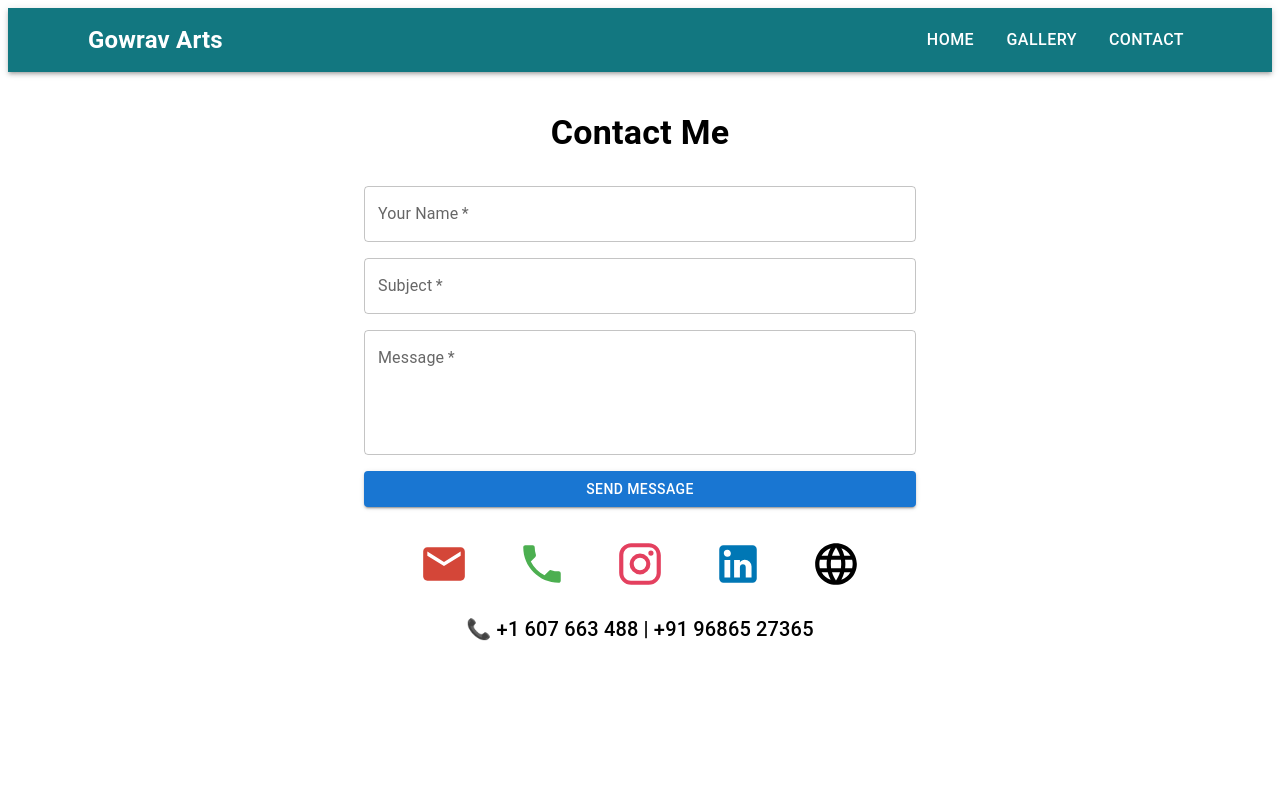
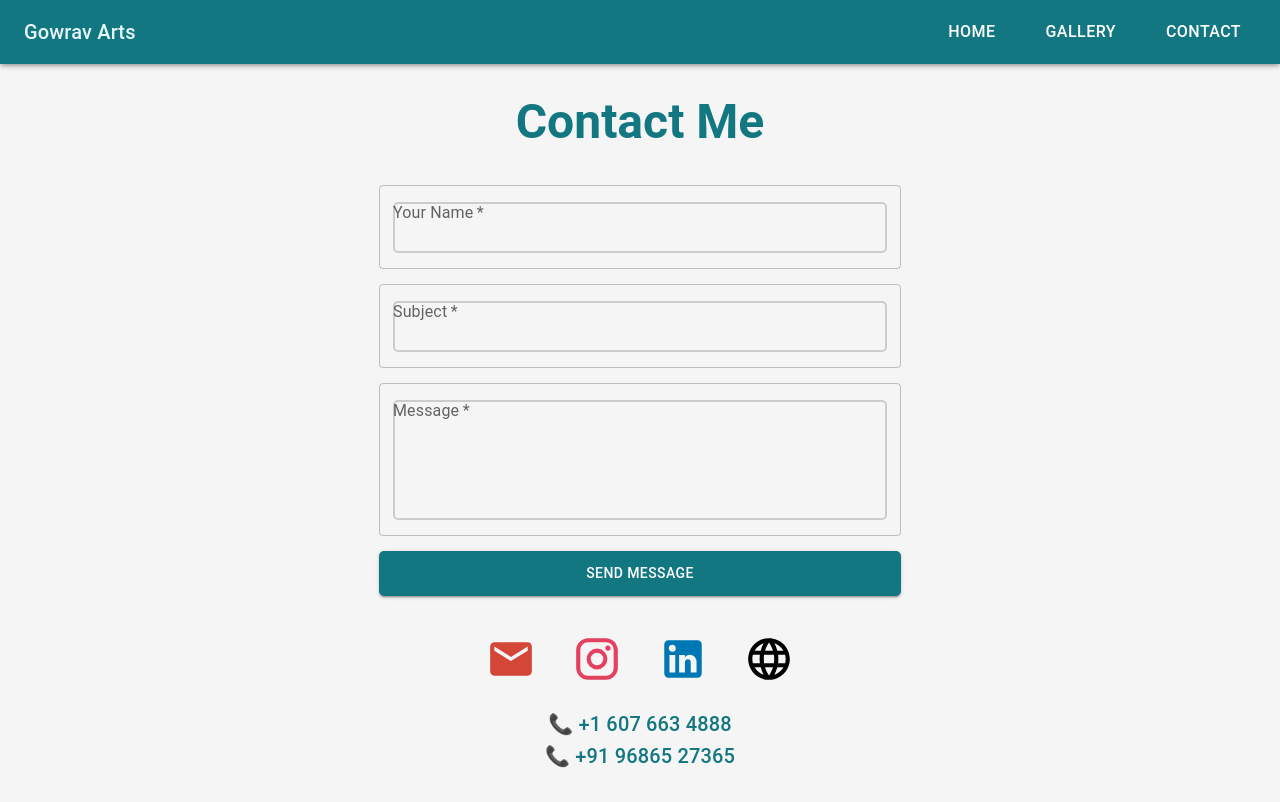
Before and after one commit to hanushgowrav66/art-portfolio, a React (Vite) app: page /contact in a window 1280 px wide. Built offline with nearby package versions, Linux system fonts and the light colour scheme.

Commit message:
Contact Added  version

```diff
--- a/src/components/Contact.jsx
+++ b/src/components/Contact.jsx
@@ -1,3 +1,106 @@
+//   return (
+//     <Container maxWidth="sm" sx={{ textAlign: "center", mt: 5 }}>
+//       <Typography variant="h4" fontWeight="bold" gutterBottom>
+//         Contact Me
+//       </Typography>
+
+//       {/* Contact Form */}
+//       <Box
+//         component="form"
+//         onSubmit={handleSubmit}
+//         sx={{ mt: 4, textAlign: "left" }}
+//       >
+//         <TextField
+//           label="Your Name"
+//           name="name"
+//           variant="outlined"
+//           fullWidth
+//           required
+//           value={formData.name}
+//           onChange={handleChange}
+//           sx={{ mb: 2 }}
+//         />
+//         <TextField
+//           label="Subject"
+//           name="subject"
+//           variant="outlined"
+//           fullWidth
+//           required
+//           value={formData.subject}
+//           onChange={handleChange}
+//           sx={{ mb: 2 }}
+//         />
+//         <TextField
+//           label="Message"
+//           name="message"
+//           variant="outlined"
+//           fullWidth
+//           required
+//           multiline
+//           rows={4}
+//           value={formData.message}
+//           onChange={handleChange}
+//           sx={{ mb: 2 }}
+//         />
+//         <Button type="submit" variant="contained" color="primary" fullWidth>
+//           Send Message
+//         </Button>
+//       </Box>
+
+//       {/* Social Icons */}
+//       <Box sx={{ display: "flex", justifyContent: "center", gap: 4, mt: 3 }}>
+//         <IconButton
+//           component="a"
+//           href="mailto:hanushgowrav66@gmail.com"
+//           target="_blank"
+//           rel="noopener noreferrer"
+//           sx={{ color: "#D44638" }}
+//         >
+//           <EmailIcon sx={{ fontSize: 50 }} />
+//         </IconButton>
+//         <IconButton
+//           component="a"
+//           href="tel:+1607663488"
+//           sx={{ color: "#4CAF50" }}
+//         >
+//           <PhoneIcon sx={{ fontSize: 50 }} />
+//         </IconButton>
+//         <IconButton
+//           component="a"
+//           href="https://www.instagram.com/hanush_gowrav"
+//           target="_blank"
+//           rel="noopener noreferrer"
+//           sx={{ color: "#E4405F" }}
+//         >
+//           <InstagramIcon sx={{ fontSize: 50 }} />
+//         </IconButton>
+//         <IconButton
+//           component="a"
+//           href="https://www.linkedin.com/in/hanushgowrav66"
+//           target="_blank"
+//           rel="noopener noreferrer"
+//           sx={{ color: "#0077B5" }}
+//         >
+//           <LinkedInIcon sx={{ fontSize: 50 }} />
+//         </IconButton>
+//         <IconButton
+//           component="a"
+//           href="https://hanushgowrav66.github.io/"
+//           target="_blank"
+//           rel="noopener noreferrer"
+//           sx={{ color: "#000" }}
+//         >
+//           <LanguageIcon sx={{ fontSize: 50 }} />
+//         </IconButton>
+//       </Box>
+
+//       {/* Phone Numbers */}
+//       <Typography variant="h6" sx={{ mt: 2 }}>
+//         📞 +1 607 663 488 | +91 96865 27365
+//       </Typography>
+//     </Container>
+//   );
+// }
 import { useState } from "react";
 import {
   Container,
@@ -13,9 +116,11 @@ import InstagramIcon from "@mui/icons-material/Instagram";
 import LinkedInIcon from "@mui/icons-material/LinkedIn";
 import LanguageIcon from "@mui/icons-material/Language";
 import emailjs from "emailjs-com";
+import "../styles.css";
 
 export default function Contact() {
   const [formData, setFormData] = useState({
+    name: "",
     subject: "",
     message: "",
   });
@@ -47,77 +152,56 @@ export default function Contact() {
   };
 
   return (
-    <Container maxWidth="sm" sx={{ textAlign: "center", mt: 5 }}>
-      <Typography variant="h4" fontWeight="bold" gutterBottom>
+    <Container maxWidth="sm" className="contact-container">
+      <Typography variant="h3" fontWeight="bold">
         Contact Me
       </Typography>
-
       {/* Contact Form */}
-      <Box
-        component="form"
-        onSubmit={handleSubmit}
-        sx={{ mt: 4, textAlign: "left" }}
-      >
+      <Box component="form" onSubmit={handleSubmit} className="contact-form">
         <TextField
           label="Your Name"
           name="name"
-          variant="outlined"
           fullWidth
           required
-          value={formData.name}
+          multiline
           onChange={handleChange}
-          sx={{ mb: 2 }}
         />
         <TextField
           label="Subject"
           name="subject"
-          variant="outlined"
           fullWidth
           required
-          value={formData.subject}
+          multiline
           onChange={handleChange}
-          sx={{ mb: 2 }}
         />
         <TextField
           label="Message"
           name="message"
-          variant="outlined"
           fullWidth
           required
           multiline
           rows={4}
-          value={formData.message}
           onChange={handleChange}
-          sx={{ mb: 2 }}
         />
-        <Button type="submit" variant="contained" color="primary" fullWidth>
+        <Button type="submit" variant="contained" fullWidth>
           Send Message
         </Button>
       </Box>
-
       {/* Social Icons */}
-      <Box sx={{ display: "flex", justifyContent: "center", gap: 4, mt: 3 }}>
+      <Box className="contact-icons">
         <IconButton
           component="a"
           href="mailto:hanushgowrav66@gmail.com"
           target="_blank"
-          rel="noopener noreferrer"
           sx={{ color: "#D44638" }}
         >
           <EmailIcon sx={{ fontSize: 50 }} />
         </IconButton>
-        <IconButton
-          component="a"
-          href="tel:+1607663488"
-          sx={{ color: "#4CAF50" }}
-        >
-          <PhoneIcon sx={{ fontSize: 50 }} />
-        </IconButton>
+
         <IconButton
           component="a"
           href="https://www.instagram.com/hanush_gowrav"
           target="_blank"
-          rel="noopener noreferrer"
           sx={{ color: "#E4405F" }}
         >
           <InstagramIcon sx={{ fontSize: 50 }} />
@@ -126,7 +210,6 @@ export default function Contact() {
           component="a"
           href="https://www.linkedin.com/in/hanushgowrav66"
           target="_blank"
-          rel="noopener noreferrer"
           sx={{ color: "#0077B5" }}
         >
           <LinkedInIcon sx={{ fontSize: 50 }} />
@@ -135,16 +218,28 @@ export default function Contact() {
           component="a"
           href="https://hanushgowrav66.github.io/"
           target="_blank"
-          rel="noopener noreferrer"
-          sx={{ color: "#000" }}
+          sx={{ color: "black" }}
         >
           <LanguageIcon sx={{ fontSize: 50 }} />
         </IconButton>
-      </Box>
-
-      {/* Phone Numbers */}
+      </Box>{" "}
       <Typography variant="h6" sx={{ mt: 2 }}>
-        📞 +1 607 663 488 | +91 96865 27365
+        📞{" "}
+        <a
+          href="tel:+16076634888"
+          style={{ textDecoration: "none", color: "inherit" }}
+        >
+          +1 607 663 4888
+        </a>
+      </Typography>
+      <Typography variant="h6">
+        📞{" "}
+        <a
+          href="tel:+919686527365"
+          style={{ textDecoration: "none", color: "inherit" }}
+        >
+          +91 96865 27365
+        </a>
       </Typography>
     </Container>
   );
--- a/src/components/Navbar.jsx
+++ b/src/components/Navbar.jsx
@@ -1,71 +1,90 @@
+import { useState } from "react";
 import { Link } from "react-router-dom";
-import AppBar from "@mui/material/AppBar";
-import Toolbar from "@mui/material/Toolbar";
-import Typography from "@mui/material/Typography";
-import Button from "@mui/material/Button";
-import Container from "@mui/material/Container";
-import Box from "@mui/material/Box";
+import {
+  AppBar,
+  Toolbar,
+  Typography,
+  Button,
+  IconButton,
+  Drawer,
+  List,
+  ListItem,
+  ListItemText,
+  Box,
+} from "@mui/material";
+import MenuIcon from "@mui/icons-material/Menu";
 
 export default function Navbar() {
+  const [mobileOpen, setMobileOpen] = useState(false);
+
+  const handleDrawerToggle = () => {
+    setMobileOpen(!mobileOpen);
+  };
+
   return (
     <AppBar position="sticky" sx={{ bgcolor: "#127780", boxShadow: 3 }}>
-      <Container maxWidth="lg">
       <Toolbar sx={{ display: "flex", justifyContent: "space-between" }}>
-          {/* Logo / Brand Name */}
         <Typography
           variant="h6"
           component={Link}
           to="/"
-            sx={{
-              textDecoration: "none",
-              color: "white",
-              fontWeight: "bold",
-              fontSize: "1.5rem",
-              "&:hover": { color: "#65b8c0" }, // Cool hover effect
-            }}
+          className="navbar-logo"
         >
           Gowrav Arts
         </Typography>
 
-          {/* Navigation Links */}
-          <Box sx={{ display: "flex", gap: 2 }}>
-            <Button
-              component={Link}
-              to="/"
-              sx={{
-                color: "white",
-                fontSize: "1rem",
-                "&:hover": { bgcolor: "#cfdede", color: "#127780" },
-              }}
-            >
+        <Box className="navbar-links">
+          <Button component={Link} to="/" color="inherit">
             Home
           </Button>
-            <Button
-              component={Link}
-              to="/gallery/all"
-              sx={{
-                color: "white",
-                fontSize: "1rem",
-                "&:hover": { bgcolor: "#cfdede", color: "#127780" },
-              }}
-            >
+          <Button component={Link} to="/gallery/all" color="inherit">
             Gallery
           </Button>
-
-            <Button
-              component={Link}
-              to="/contact"
-              sx={{
-                color: "white",
-                fontSize: "1rem",
-                "&:hover": { bgcolor: "#cfdede", color: "#127780" },
-              }}
-            >
+          <Button component={Link} to="/contact" color="inherit">
             Contact
           </Button>
         </Box>
+
+        <IconButton
+          edge="end"
+          color="inherit"
+          aria-label="menu"
+          onClick={handleDrawerToggle}
+          className="menu-icon"
+          sx={{ display: { xs: "block", md: "none" } }}
+        >
+          <MenuIcon />
+        </IconButton>
       </Toolbar>
-      </Container>
+
+      <Drawer
+        anchor="right"
+        open={mobileOpen}
+        onClose={handleDrawerToggle}
+        sx={{ display: { xs: "block", md: "none" } }}
+      >
+        <List sx={{ width: 250 }}>
+          <ListItem button component={Link} to="/" onClick={handleDrawerToggle}>
+            <ListItemText primary="Home" />
+          </ListItem>
+          <ListItem
+            button
+            component={Link}
+            to="/gallery/all"
+            onClick={handleDrawerToggle}
+          >
+            <ListItemText primary="Gallery" />
+          </ListItem>
+          <ListItem
+            button
+            component={Link}
+            to="/contact"
+            onClick={handleDrawerToggle}
+          >
+            <ListItemText primary="Contact" />
+          </ListItem>
+        </List>
+      </Drawer>
     </AppBar>
   );
 }
--- /dev/null
+++ b/src/styles.css
@@ -0,0 +1,108 @@
+/* Global Styles */
+body {
+  font-family: "Arial", sans-serif;
+  margin: 0;
+  padding: 0;
+  background-color: #f5f5f5;
+}
+
+/* Navbar */
+.navbar-logo {
+  font-size: 1.5rem;
+  font-weight: bold;
+  text-decoration: none;
+  color: #e5f7f8;
+}
+.navbar-logo:hover {
+  background-color: rgba(255, 255, 255, 0.2);
+  color: white;
+  border-radius: 5px;
+}
+
+.navbar-links {
+  display: flex;
+  gap: 20px;
+}
+
+.navbar-links a {
+  text-decoration: none;
+  color: white;
+  font-size: 1rem;
+  padding: 10px 15px;
+  transition: 0.3s;
+}
+
+.navbar-links a:hover {
+  background-color: rgba(255, 255, 255, 0.2);
+  border-radius: 5px;
+}
+
+/* Mobile Menu */
+@media (max-width: 768px) {
+  .navbar-links {
+    display: none;
+  }
+
+  .menu-icon {
+    display: block;
+  }
+}
+
+/* Contact Page */
+.contact-container {
+  max-width: 500px;
+  margin: auto;
+  padding: 30px;
+  text-align: center;
+  color: #127780;
+  font-weight: bold;
+}
+
+.contact-icons {
+  display: flex;
+  justify-content: center;
+  gap: 20px;
+  margin-top: 15px;
+}
+
+.contact-form {
+  margin-top: 20px;
+  padding: 15px;
+  display: flex;
+  flex-direction: column;
+  gap: 15px; /* This adds spacing between fields */
+}
+
+.contact-form input,
+.contact-form textarea {
+  width: 100%;
+  padding: 12px;
+  border-radius: 5px;
+  border: 2px solid #ccc;
+  font-size: 16px;
+}
+
+/* Ensure proper spacing inside the input fields */
+.contact-form input {
+  height: 45px; /* Keep input height consistent */
+}
+
+.contact-form textarea {
+  resize: none;
+  height: 120px; /* Adjust message box height */
+}
+
+.contact-form button {
+  width: 100%;
+  padding: 10px;
+  background-color: #127780;
+  color: white;
+  border: none;
+  border-radius: 5px;
+  cursor: pointer;
+  transition: 0.3s;
+}
+
+.contact-form button:hover {
+  background-color: #2e96a0;
+}
```
Lines whose indentation alone changed are shown as unchanged.
